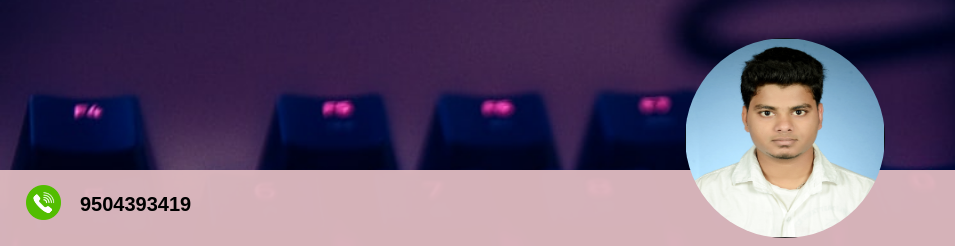
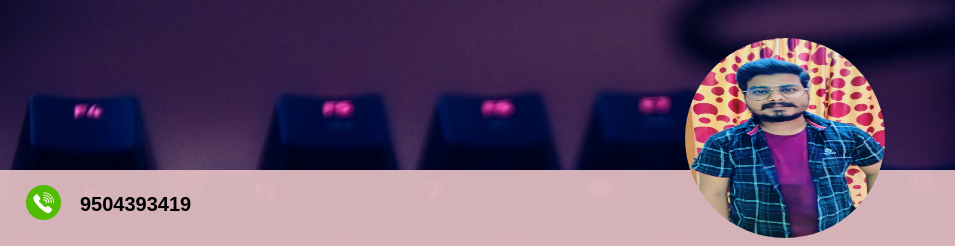
Before and after one commit to jdheeraj536/my-portfolio, a plain HTML site: page index.html in a window 1280 px wide. Shown: the part 78-324 px from the top of the page, 0-955 px from the left. Drawn offline with Linux system fonts and the light colour scheme.

Commit message:
dp change

```diff
--- a/index.html
+++ b/index.html
@@ -24,7 +24,7 @@
 
     <div class="container">
         <div class="photo">
-            <img src="./12.jpg" alt="">
+            <img src="./1668862734798.jpg" alt="">
         </div>
         <div class="content">
             <h1 class="media">Er. Dheeraj Kumar <br>Btech (Computer Science Engineer)</h1>
```
Also changed, not shown: 1668862734798.jpg (added), dheeraj.png (added).
